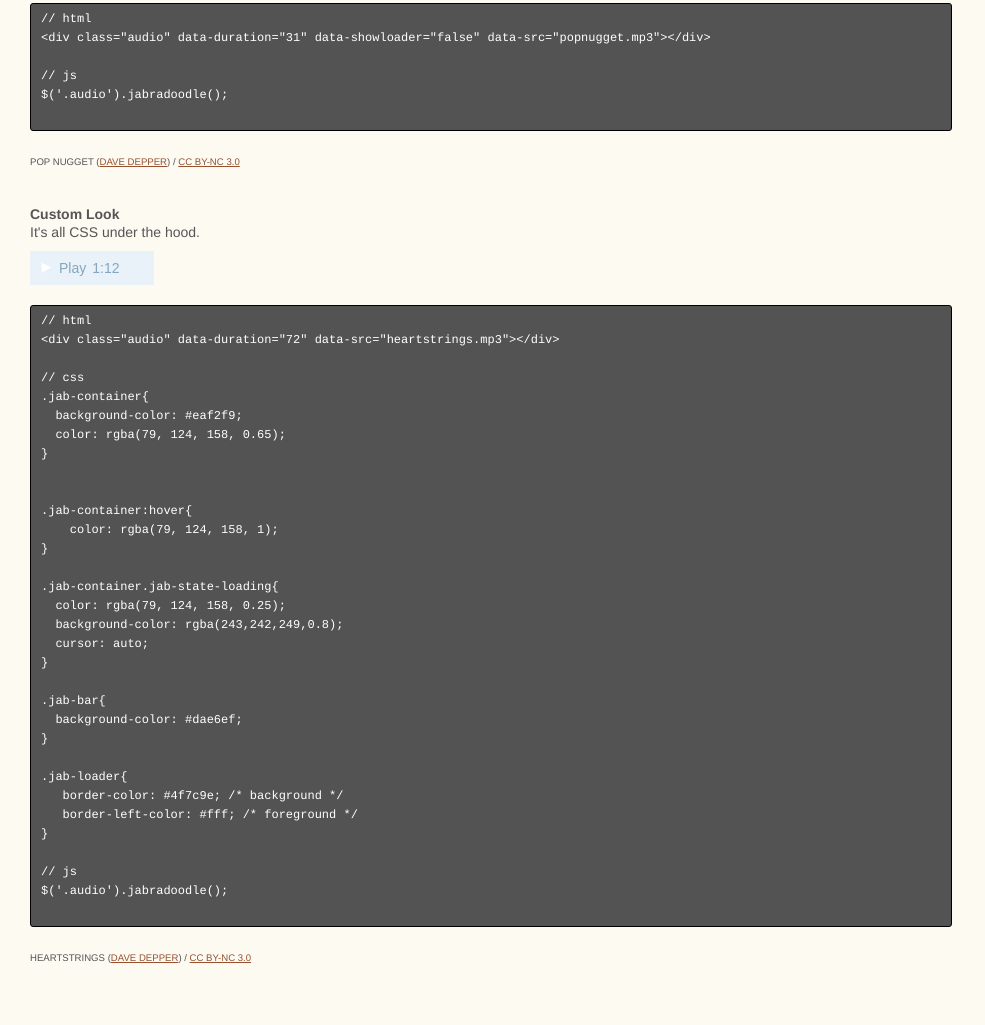
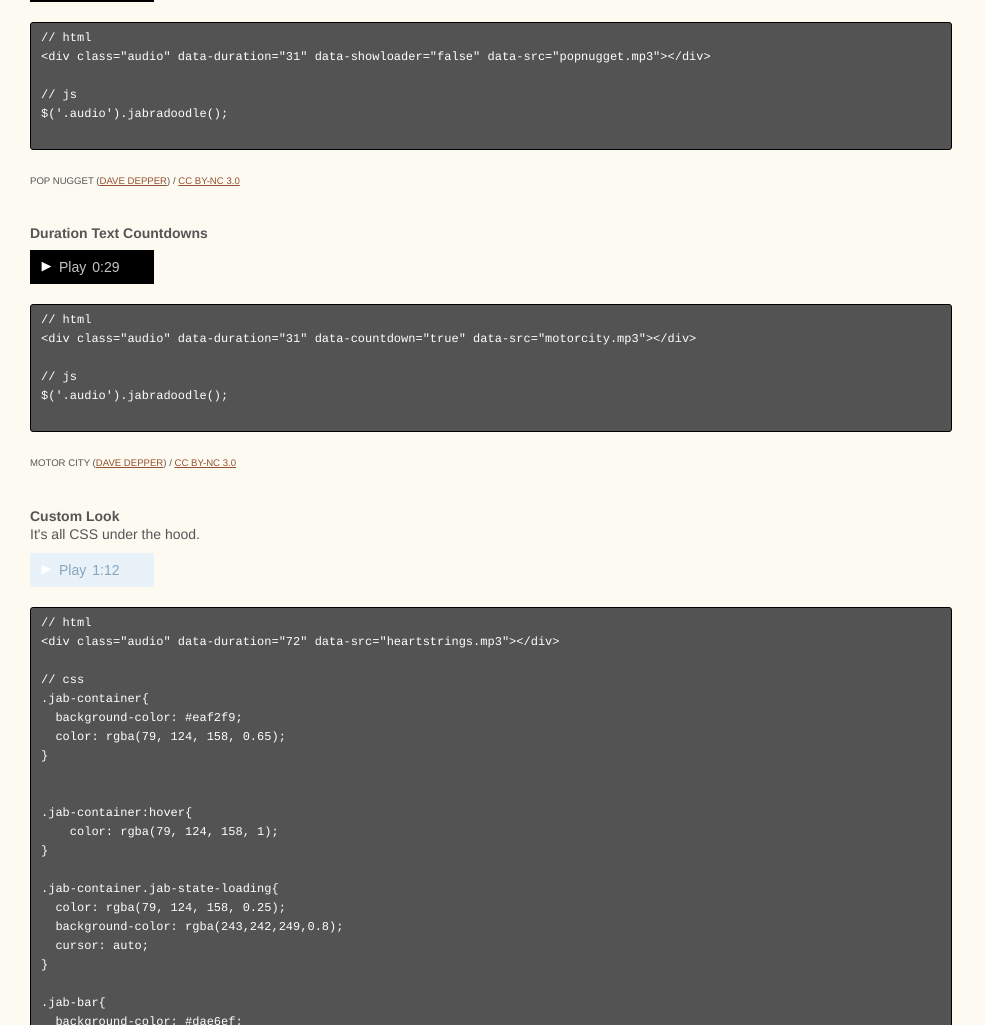
Before and after one commit to sjwilliams/jabradoodle, a website: page index.html in a window 1280 px wide. Shown: the part 2729-3754 px from the top of the page, without its empty margins (0-985 px from the left). Drawn offline with nearby package versions, Linux system fonts and the light colour scheme.

Commit message:
countdown option

```diff
--- a/index.html
+++ b/index.html
@@ -303,6 +303,7 @@ preload: false, // create audio element on init and start download, or wait unti
 fillcontainer: false, // whether or not the button expands as wide as the container it's in (display block vs display table)
 showduration: true, // show duration in MM:SS format
 showprogressbar: true, // show the moving progress bar in the background
+countdown: false, // duration counts down as time updates
 iconsmaintainwidth: true,
 buttonmaintainwidth: true,
 statusmaintainwidth: false,
@@ -406,6 +407,27 @@ $(&#39;.audio&#39;).jabradoodle();
                 <div class="sample-source" xmlns:cc="http://creativecommons.org/ns#" xmlns:dct="http://purl.org/dc/terms/" about="http://freemusicarchive.org/music/Dave_Depper/Compositions_2/Pop_Nugget"><span property="dct:title">Pop Nugget</span> (<a rel="cc:attributionURL" property="cc:attributionName" href="http://www.needledrop.co/artists/dave-depper">Dave Depper</a>) / <a rel="license" href="http://creativecommons.org/licenses/by-nc/3.0/">CC BY-NC 3.0</a></div>
             </div>
 
+
+            <div class="example">
+                <h3>Duration Text Countdowns</h3>
+                <p></p>
+
+                <div class="sample" data-duration="29" data-countdown="true" data-src="//media.joshwilliams.com.s3.amazonaws.com/projects/code/jabradoodle/samples/Dave_Depper_-_Motor_City.mp3"></div>
+
+                <pre class="code">
+// html
+&lt;div class=&quot;audio&quot; data-duration=&quot;31&quot; data-countdown=&quot;true&quot; data-src=&quot;motorcity.mp3&quot;&gt;&lt;/div&gt;
+
+// js
+$(&#39;.audio&#39;).jabradoodle();
+                </pre>
+
+
+
+                <div class="sample-source" xmlns:cc="http://creativecommons.org/ns#" xmlns:dct="http://purl.org/dc/terms/" about="http://freemusicarchive.org/music/Dave_Depper/Compositions_2/Motor_City"><span property="dct:title">Motor City</span> (<a rel="cc:attributionURL" property="cc:attributionName" href="http://www.needledrop.co/artists/dave-depper">Dave Depper</a>) / <a rel="license" href="http://creativecommons.org/licenses/by-nc/3.0/">CC BY-NC 3.0</a></div>
+            </div>
+
+
             <div class="example">
                 <h3>Custom Look</h3>
                 <p>It's all CSS under the hood.</p>
--- a/jabradoodle.js
+++ b/jabradoodle.js
@@ -1,5 +1,5 @@
 /**
- * @preserve jabradoodle - v0.0.7 - 2016-04-07
+ * @preserve jabradoodle - v0.0.8 - 2016-04-07
  * jQuery Audio Button + 🐩
  * http://sjwilliams.github.io/jabradoodle/
  * Copyright (c) 2016 Josh Williams; Licensed MIT
@@ -32,6 +32,7 @@
       showduration: true, // show duration in MM:SS format
       showprogressbar: true, // show the moving progress bar in the background
       showloader: true, // show the loading icon while audio is downloading
+      countdown: false,
       iconsmaintainwidth: true,
       buttonmaintainwidth: true,
       statusmaintainwidth: false,
@@ -66,7 +67,7 @@
           '<div class="jab-text jab-inline-el jab-text-play">'+localSettings.playtext+'</div>',
           '<div class="jab-text jab-inline-el jab-text-pause">'+localSettings.pausetext+'</div>',
           '<div class="jab-text jab-inline-el jab-text-resume">'+localSettings.resumetext+'</div>',
-          '<div class="jab-text jab-inline-el jab-text-duration">'+secondsToTimecode(localSettings.duration)+'</div>',
+          '<div class="jab-text jab-inline-el jab-text-duration">'+secondsToTimecodeString(localSettings.duration)+'</div>',
           '<div class="jab-progress"><div class="jab-bar"></div></div>'
         ].join('');
 
@@ -132,6 +133,7 @@
           $el: $el,
           $progress: $el.find('.jab-progress'),
           $bar: $el.find('.jab-bar'),
+          $duration: $el.find('.jab-text-duration'),
           settings: localSettings,
 
           /**
@@ -228,9 +230,19 @@
             var width;
 
             if (duration && duration >= 1) {
+
+              // move progress bar
               percentComplete = (player.audio.currentTime / duration);
               width = Math.floor(player.$progress.width() * percentComplete);
               player.$bar.css('width', width);
+
+              // duration text counts down?
+              if (player.settings.countdown) {
+                var displayTime = Math.floor(duration - player.audio.currentTime);
+                displayTime = (displayTime < duration) ? displayTime : duration; // ensure it's smaller than passed in (and perhaps incorrect) duration
+                displayTime = secondsToTimecodeString(displayTime); // convert to 00:00 format.
+                player.$duration.html(displayTime);
+              }
             }
 
             $el.trigger('timeupdate', this);
@@ -321,7 +333,7 @@
    * @param  {Number} secs Timecode in seconds, like: 92
    * @return {String}      Timecdoe as string, like: 1:32
    */
-  function secondsToTimecode(secs){
+  function secondsToTimecodeString(secs){
     var obj = secondsToTime(secs);
     return obj.m + ':' + obj.s;
   }
--- a/package.json
+++ b/package.json
@@ -1,6 +1,6 @@
 {
   "name": "jabradoodle",
-  "version": "0.0.7",
+  "version": "0.0.8",
   "description": "jQuery Audio Button + 🐩 that makes playing MP3s a walk in the dog park.",
   "main": "jabradoodle.js",
   "scripts": {
```
